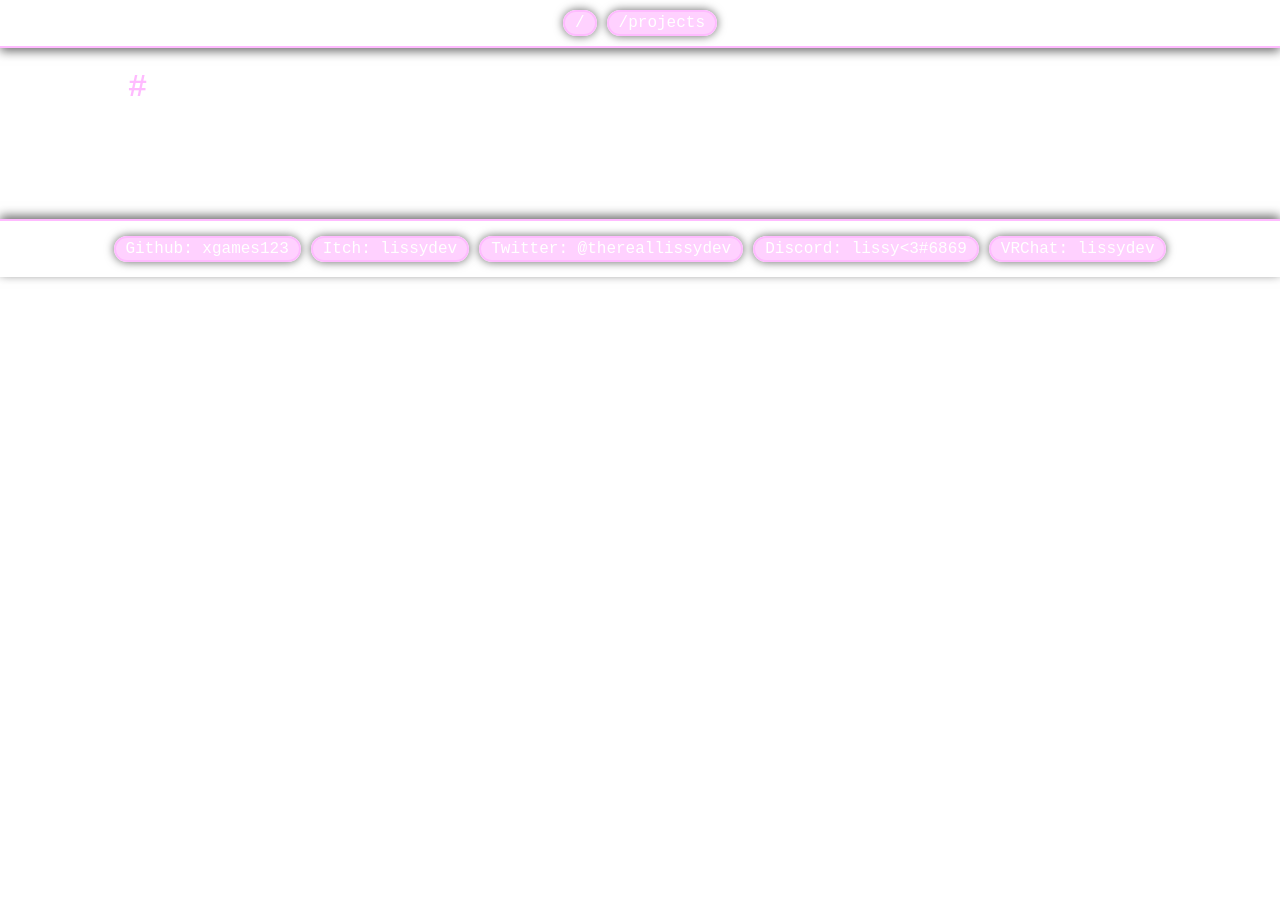
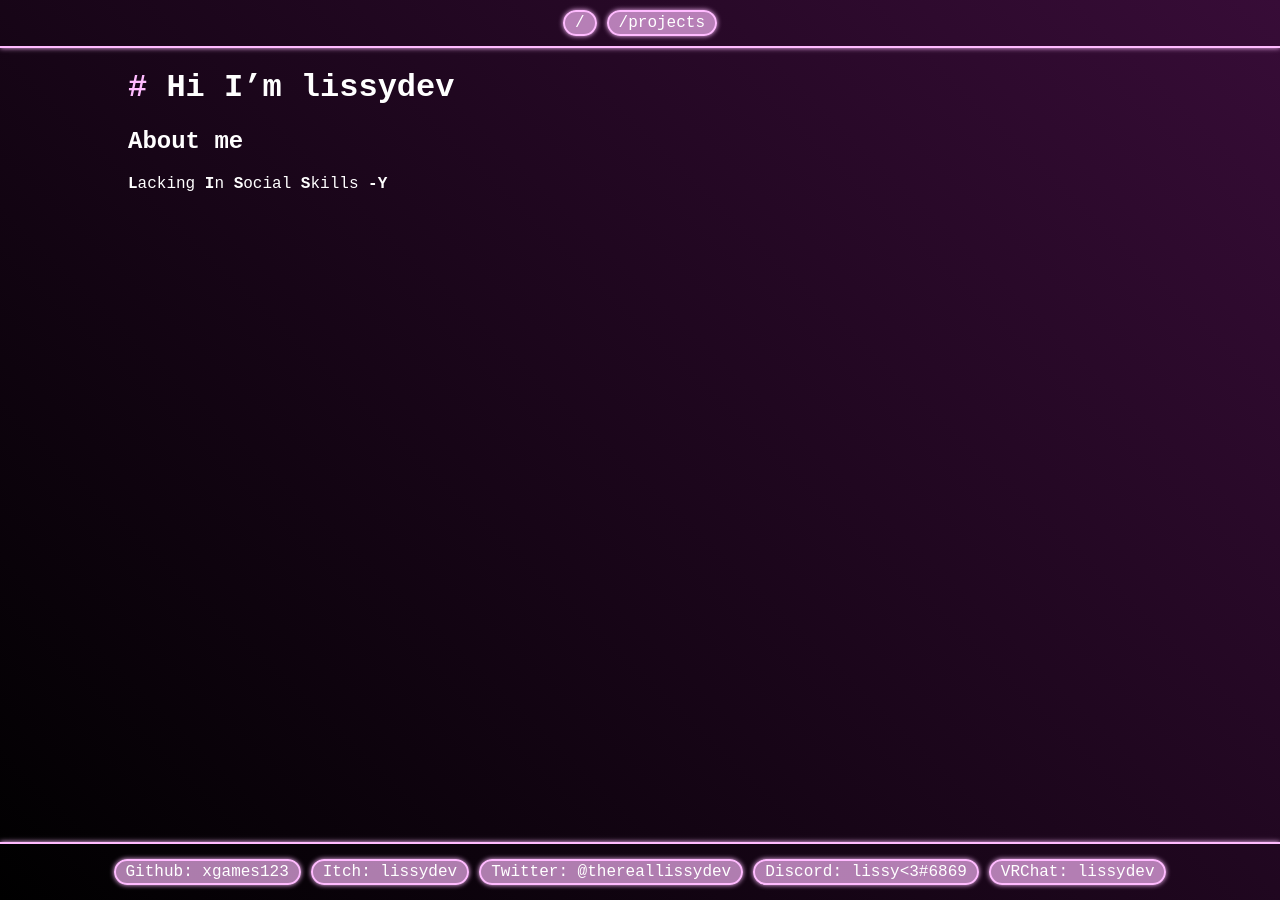
Before and after one commit to Xgames123/xgames123.github.io, a Jekyll site: the page built from index.md, in a window 1280 px wide. Built offline with Jekyll 4.4.1, drawn with Linux system fonts in a browser that asks for light colours.

Commit message:
css stuff

```diff
--- a/assets/css/main.css
+++ b/assets/css/main.css
@@ -1,7 +1,7 @@
 body{
     margin: 0px;
     font-family: Fira Code, monospace;
-    background: linear-gradient(44deg, #000000, #370c37)
+    background: linear-gradient(44deg, #000000, #370c37);
 
     min-height: 100vh;
     display: flex;
@@ -14,9 +14,6 @@ body{
     --dark-gray: #333333;
     --secondary: #FFFFFF;
 
-    --shadow-color: #00000099;
-    --shadow-blur: 10px;
-    --text-shadow-blur: 10px;
 
     --primary: #FFBBFF;
     --transparent-primary: #FFBBFFAA;
@@ -30,16 +27,21 @@ body{
     display: flex;
     flex-direction: column;
 
-    box-shadow: 0 3px var(--shadow-blur) var(--shadow-color);
+    background-color: var(--header-footer-color);
+
+    box-shadow: 0px 0px 5px var(--primary);
 }
 
 .footer{
+
     padding: 10px;
     border-top: solid var(--primary) 2px;
     margin-top: auto;
+    background-color: var(--header-footer-color);
 
-    box-shadow: 0 -3px var(--shadow-blur) var(--shadow-color);
+    box-shadow: 0px 0px 5px var(--primary);
 }
+
 
 .navbar{
     display: flex;
@@ -53,10 +55,6 @@ body{
     margin-right: 5px;
 }
 
-#themeSwitchButton
-{
-    margin: 20px;
-}
 
 li::marker{
     font-weight: bold;
@@ -72,25 +70,6 @@ h1::before{
     content: "# ";
 }
 
-section{
-    background-color: var(--dark-gray);
-
-    padding: 20px;
-    border: 0px solid var(--primary);
-    border-radius: 5px;
-    overflow:hidden;
-
-    box-shadow: 0 0 var(--shadow-blur) var(--shadow-color);
-}
-section > .title{
-    background-color: var(--gray);
-    padding: 3px;
-    padding-left: 10px;
-
-    margin: -20px;
-    margin-bottom: 0px;
-
-}
 
 
 a{
@@ -136,7 +115,7 @@ a:hover{
     background-color: var(--transparent-primary);
     color: var(--secondary);
 
-    box-shadow: 0 0 var(--shadow-blur) var(--shadow-color);
+    box-shadow: 0px 0px 5px var(--primary);
     border: solid 2px var(--primary);
 }
 
```
